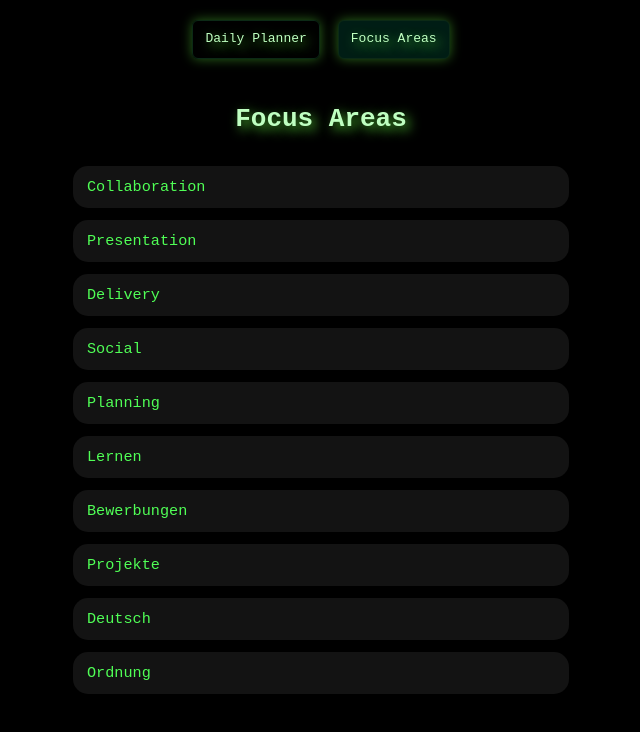
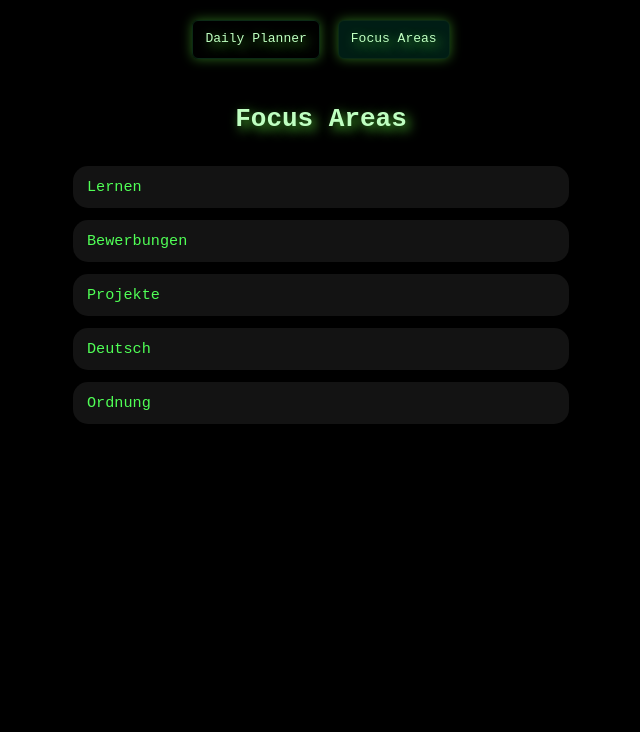
Before and after one commit to WilmerKopernikus/day-planner-matrix, an Angular app: page /focus-areas in a window 1280 px wide. Shown: the top 732 px of the page, without its empty margins (319-959 px from the left). Built offline with nearby package versions, Linux system fonts and the light colour scheme.

Commit message:
mis propias tareas agregadas

```diff
--- a/src/app/task-store.service.ts
+++ b/src/app/task-store.service.ts
@@ -6,17 +6,18 @@ export class TaskStoreService {
   private readonly today = this.startOfDay(new Date());
 
   private readonly initialTasks: Task[] = [
+
     {
       id: 1,
-      focusArea: 'Collaboration',
-      name: 'Meeting with team',
+      focusArea: 'Lernen',
+      name: 'GitHub Copilot Certification Skill Path',
       time: this.startOfDay(new Date()),
       isDueToday: true,
       completed: false,
     },
     {
       id: 2,
-      focusArea: 'Presentation',
+      focusArea: 'Bewerbungen',
       name: 'Client presentation',
       time: this.startOfDay(new Date()),
       isDueToday: true,
@@ -24,46 +25,6 @@ export class TaskStoreService {
     },
     {
       id: 3,
-      focusArea: 'Delivery',
-      name: 'Project deadline',
-      time: this.addDaysToDate(new Date(), 30),
-      isDueToday: false,
-      completed: false,
-    },
-    {
-      id: 4,
-      focusArea: 'Social',
-      name: 'Team outing',
-      time: this.startOfDay(new Date('Sat Apr 20 2024 00:00:00 GMT+0530')),
-      isDueToday: false,
-      completed: true,
-    },
-    {
-      id: 5,
-      focusArea: 'Planning',
-      name: 'Software update',
-      time: this.startOfDay(new Date()),
-      isDueToday: true,
-      completed: false,
-    },
-    {
-      id: 6,
-      focusArea: 'Lernen',
-      name: 'GitHub Copilot Certification Skill Path',
-      time: this.startOfDay(new Date()),
-      isDueToday: true,
-      completed: false,
-    },
-    {
-      id: 7,
-      focusArea: 'Bewerbungen',
-      name: 'Client presentation',
-      time: this.startOfDay(new Date()),
-      isDueToday: true,
-      completed: false,
-    },
-    {
-      id: 8,
       focusArea: 'Projekte',
       name: 'Banderas Nila López',
       time: this.addDaysToDate(new Date(), 30),
@@ -71,7 +32,7 @@ export class TaskStoreService {
       completed: false,
     },
     {
-      id: 9,
+      id: 4,
       focusArea: 'Deutsch',
       name: 'Traum und Traumdeutung - CG Jung',
       time: this.startOfDay(new Date('Sat Apr 20 2024 00:00:00 GMT+0530')),
@@ -79,9 +40,9 @@ export class TaskStoreService {
       completed: true,
     },
     {
-      id: 10,
+      id: 5,
       focusArea: 'Ordnung',
-      name: 'Software update',
+      name: 'Comprar veneno contra las cucarachas',
       time: this.startOfDay(new Date()),
       isDueToday: true,
       completed: false,
```
